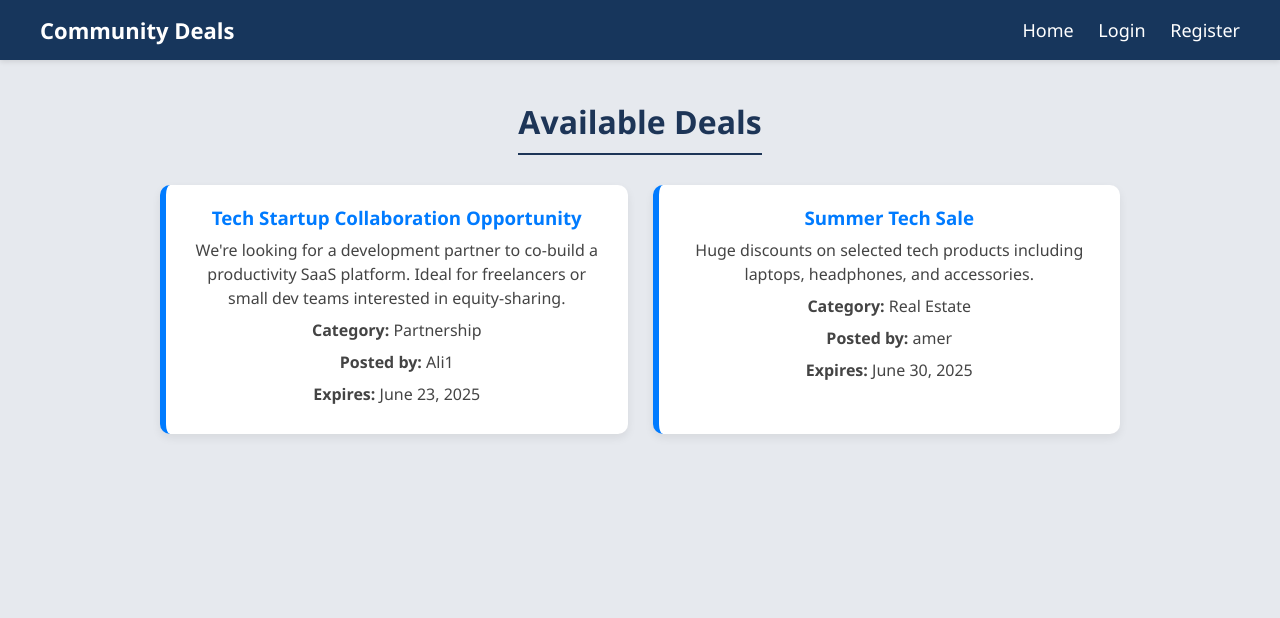
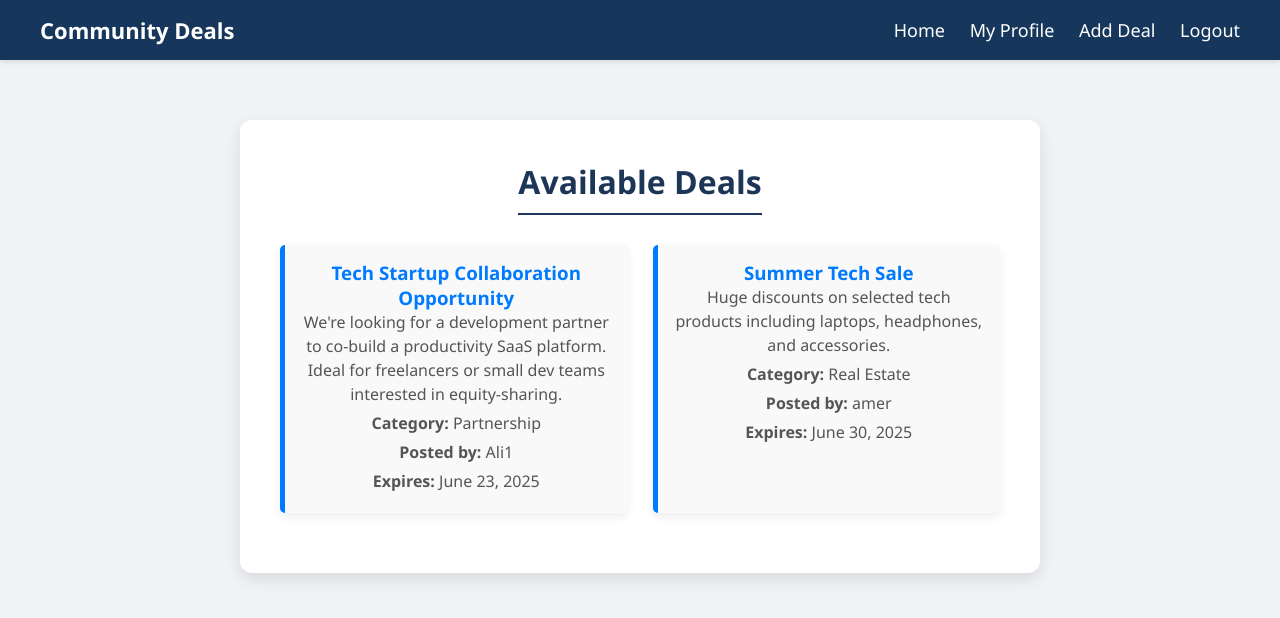
Before and after one commit to Abdbadarneh-cs/Community-Deal-Website, a Django app: page / in a window 1280 px wide. Shown: the top 618 px of the page. Run offline with Django 5.2, Linux system fonts and the light colour scheme; data comes from the database, SQL or seed files in the repository; both versions use the stored data as it was after the commit.

Commit message:
Add user Profile page and Edit Profile form integration

```diff
--- a/deals/static/deals/style.css
+++ b/deals/static/deals/style.css
@@ -419,3 +419,153 @@
     margin-bottom: 10px;
     text-align: center;
 }
+/* profile_edit */
+
+body {
+    font-family: Arial, sans-serif;
+    background-color: #f2f2f2;
+    margin: 0;
+    padding: 20px;
+}
+
+.container {
+    max-width: 1200px;
+    margin: auto;
+    padding: 20px;
+    background: white;
+    border-radius: 8px;
+}
+
+.page-title {
+    text-align: center;
+    margin-bottom: 40px;
+    color: #333;
+}
+
+.profile-container {
+    display: flex;
+    flex-wrap: wrap;
+    gap: 30px;
+}
+
+.profile-form {
+    flex: 1;
+    min-width: 300px;
+}
+
+.form-group {
+    margin-bottom: 20px;
+}
+
+.form-group label {
+    display: block;
+    font-weight: bold;
+    margin-bottom: 5px;
+    color: #555;
+}
+
+.form-group input,
+.form-group textarea {
+    width: 100%;
+    padding: 8px 10px;
+    border: 1px solid #ccc;
+    border-radius: 5px;
+}
+
+.error-message {
+    color: red;
+    font-size: 0.9em;
+    margin-top: 5px;
+}
+
+.submit-button {
+    background-color: #007bff;
+    color: white;
+    border: none;
+    padding: 10px;
+    width: 100%;
+    border-radius: 5px;
+    cursor: pointer;
+    font-size: 1em;
+}
+
+.submit-button:hover {
+    background-color: #0056b3;
+}
+
+.deals-section {
+    flex: 1;
+    min-width: 300px;
+}
+
+.deals-list {
+    display: flex;
+    flex-direction: column;
+    gap: 20px;
+}
+
+.deal-card {
+    background-color: #f9f9f9;
+    padding: 15px;
+    border-left: 5px solid #007bff;
+    border-radius: 5px;
+}
+
+.deal-card h5 {
+    margin: 0 0 10px;
+}
+
+.deal-card p {
+    margin: 0 0 5px;
+    color: #555;
+}
+
+.no-deals {
+    color: #777;
+    text-align: center;
+}
+
+/* profile */
+
+body {
+    font-family: 'Segoe UI', Tahoma, Geneva, Verdana, sans-serif;
+    background-color: #f0f2f5;
+    margin: 0;
+    padding: 0;
+}
+
+.container {
+    max-width: 800px;
+    margin: 60px auto;
+    padding: 40px;
+    background-color: #ffffff;
+    border-radius: 12px;
+    box-shadow: 0 6px 15px rgba(0, 0, 0, 0.1);
+    text-align: center;
+}
+
+.page-title {
+    font-size: 36px;
+    color: #1d3557;
+    margin-bottom: 25px;
+}
+
+.profile-info p {
+    margin: 10px 0;
+    font-size: 18px;
+    color: #333;
+}
+
+.profile-info strong {
+    font-weight: bold;
+    color: #1d3557;
+}
+
+.profile-info a {
+    display: inline-block;
+    margin-top: 12px;
+    font-size: 16px;
+    color: #007bff;
+    text-decoration: none;
+    font-weight: bold;
+}
--- a/deals/templates/deals/enable_otp.html
+++ b/deals/templates/deals/enable_otp.html
@@ -5,6 +5,7 @@
     <title>Enable Two-Factor Authentication</title>
 </head>
 <body>
+
     <h2>Enable Two-Factor Authentication (OTP)</h2>
 
     <p>Scan this QR code using Google Authenticator or similar app:</p>
--- a/deals/templates/deals/index.html
+++ b/deals/templates/deals/index.html
@@ -8,19 +8,7 @@
 </head>
 <body>
 
-    <nav class="navbar">
-        <div class="logo">Community Deals</div>
-        <div class="nav-links">
-            <a href="/">Home</a>
-            {% if user.is_authenticated %}
-                <a href="{% url 'add_deal' %}">Add Deal</a>
-                <a href="/logout/">Logout</a>
-            {% else %}
-                <a href="/login/">Login</a>
-                <a href="/register/">Register</a>
-            {% endif %}
-        </div>
-    </nav>
+    {% include 'deals/navbar.html' %}
 
 
 
--- /dev/null
+++ b/deals/templates/deals/navbar.html
@@ -0,0 +1,19 @@
+{% load static %}
+<!DOCTYPE html>
+<html lang="en">
+<nav class="navbar">
+    <meta charset="UTF-8">
+    <title>Community Deals</title>
+    <link rel="stylesheet" href="{% static 'deals/style.css' %}">
+</head>
+<body>
+
+    <div class="logo">Community Deals</div>
+    <div class="nav-links">
+        <a href="{% url 'deal_list' %}">Home</a>
+        <a href="{% url 'profile' %}">My Profile</a>
+        <a href="{% url 'add_deal' %}">Add Deal</a>
+        <a href="{% url 'logout' %}">Logout</a>
+    </div>
+</nav>
+</body>
--- a/deals/urls.py
+++ b/deals/urls.py
@@ -1,5 +1,5 @@
 from django.urls import path
-from .views import deal_list, register_view, login_view, logout_view, verify_otp , add_deal_view
+from .views import deal_list, register_view, login_view, logout_view, verify_otp , add_deal_view ,profile_view, profile_detail_view
 
 urlpatterns = [
     path('', deal_list, name='deal_list'),
@@ -8,4 +8,6 @@
     path('logout/', logout_view, name='logout'),
     path('verify-otp/', verify_otp, name='verify_otp'),
     path('add-deal/', add_deal_view, name='add_deal'),
+    path('profile/', profile_detail_view, name='profile'),
+    path('profile/edit/', profile_view, name='profile_edit'),
 ]
--- a/deals/views.py
+++ b/deals/views.py
@@ -1,7 +1,6 @@
-
 from django.shortcuts import render , redirect
 from .models import Deal
-from .forms import UserRegisterForm, DealForm
+from .forms import UserRegisterForm, DealForm , UserProfileForm
 from django.contrib.auth import authenticate, login
 from django.contrib import messages
 from django.contrib.auth import logout
@@ -63,7 +62,7 @@
         qr_code_url = device.config_url
         return render(request, 'deals/enable_otp.html', {'qr_code_url': qr_code_url})
 
-    return redirect ('ddeal_list')
+    return redirect ('deal_list')
 
 
 
@@ -100,3 +99,24 @@
     else:
         form = DealForm()
     return render(request,'deals/add_deal.html', {'form': form} )
+
+
+@login_required
+def profile_detail_view(request):
+    user=request.user
+    deals = Deal.objects.filter(owner=user)
+    return render(request,'deals/profile_detail.html',{'user':user,'deals':deals})
+
+
+@login_required
+def profile_view(request):
+    user = request.user
+
+    if request.method == 'POST':
+        form = UserProfileForm(request.POST, instance=user)
+        if form.is_valid():
+            form.save()
+            return redirect('profile')
+    else:
+        form = UserProfileForm(instance=user)
+    return render(request, 'deals/profile.html', {'form': form})
```
Also changed, not shown: deals/forms.py (+9 -25 lines), deals/templates/deals/add_deal.html (+1 -13 lines), deals/templates/deals/profile.html (added, +55 -0 lines), deals/templates/deals/profile_detail.html (added, +41 -0 lines), db.sqlite3.
